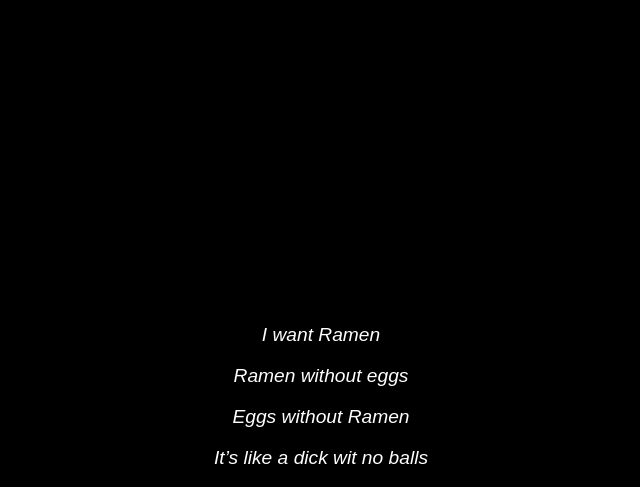
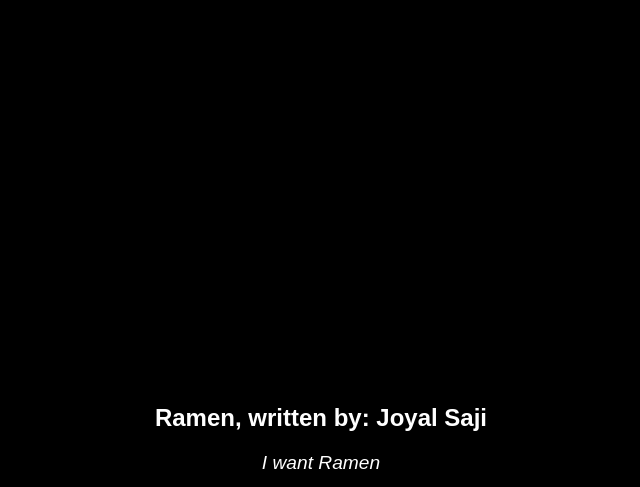
Before and after one commit to PB-05/Ramen, a plain HTML site: page index.html in a window 1280 px wide. Shown: the part 172-659 px from the top of the page, without its empty margins (319-959 px from the left). Drawn offline with Linux system fonts and the light colour scheme.

Commit message:
Update index.html

```diff
--- a/index.html
+++ b/index.html
@@ -35,7 +35,12 @@
             }
         }
         .spacer {
-            height: 300px; /* Creates space for scrolling */
+            height: 400px; /* Increased space for scrolling */
+        }
+        .poem-title {
+            font-size: 1.5em;
+            font-weight: bold;
+            margin-bottom: 10px;
         }
         .poem {
             font-size: 1.2em;
@@ -55,6 +60,10 @@
         <!-- Spacer to add scrolling -->
         <div class="spacer"></div>
 
+        <!-- Poem Title -->
+        <div class="poem-title">Ramen, written by: Joyal Saji</div>
+
+        <!-- Poem Content -->
         <div class="poem">
             <p>I want Ramen</p>
             <p>Ramen without eggs</p>
```
